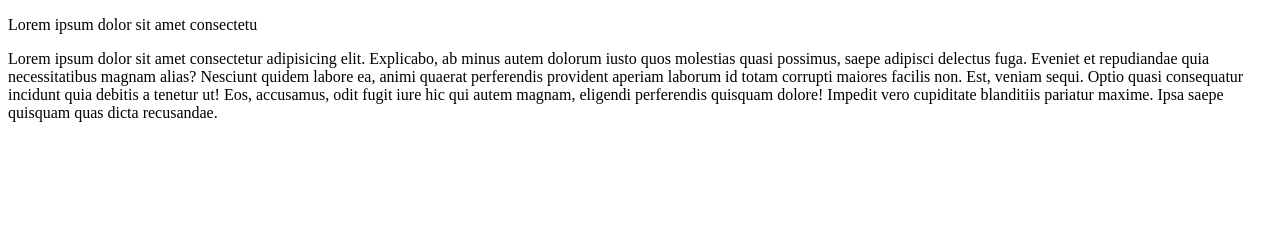
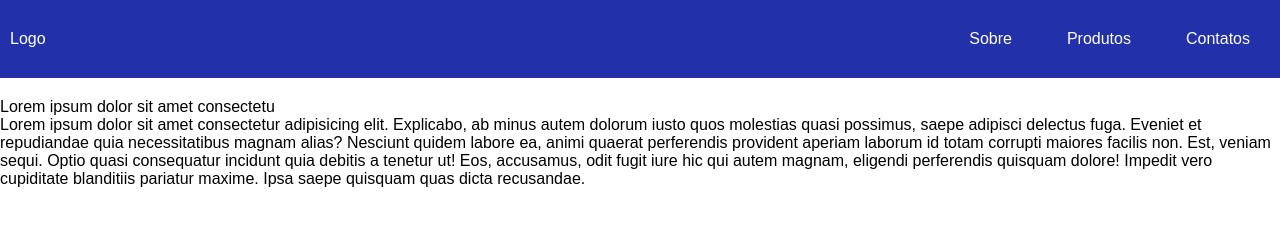
Before and after one commit to Marcosl2/Aula, a plain HTML site: page index.html in a window 1280 px wide. Drawn offline with Linux system fonts and the light colour scheme.

Commit message:
criação do menu e estilo css

```diff
--- a/index.html
+++ b/index.html
@@ -5,8 +5,22 @@
     <meta http-equiv="X-UA-Compatible" content="IE=edge">
     <meta name="viewport" content="width=device-width, initial-scale=1.0">
     <title>aula</title>
+    <link rel="stylesheet" href="style.css">
 </head>
 <body>
+  <header class="header">
+      <a href="/">Logo</a>
+      <nav>
+       <ul class="menu">
+           <li><a href="">Sobre</a></li>
+           <li><a href="">Produtos</a>    </li>
+           <li><a href="">Contatos</a>  </li>
+       </ul>
+
+      </nav>
+  </header>
+
+
     <p>Lorem ipsum dolor sit amet consectetu</p>
     <p>Lorem ipsum dolor sit amet consectetur adipisicing elit. Explicabo, ab minus autem dolorum iusto quos molestias quasi possimus, saepe adipisci delectus fuga. Eveniet et repudiandae quia necessitatibus magnam alias? Nesciunt quidem labore ea, animi quaerat perferendis provident aperiam laborum id totam corrupti maiores facilis non. Est, veniam sequi. Optio quasi consequatur incidunt quia debitis a tenetur ut! Eos, accusamus, odit fugit iure hic qui autem magnam, eligendi perferendis quisquam dolore!
     Impedit vero cupiditate blanditiis pariatur maxime. Ipsa saepe quisquam quas dicta recusandae.</p>
--- /dev/null
+++ b/style.css
@@ -0,0 +1,30 @@
+body, ul, li, p {
+    margin: 0px;
+    padding: 0px;
+    list-style: none;
+    font-size: 1rem;
+    font-family: Arial, Helvetica, sans-serif;
+}
+a {
+    text-decoration: none;
+    color: #fff;
+}
+.header{
+    background-color: rgb(34, 48, 170);
+    display: flex;
+    justify-content: space-between;
+    align-items: center;
+    padding: 10px;
+    flex-wrap: wrap;
+    margin-bottom: 20px;
+}
+.menu{
+    display: flex;
+}
+.menu li{
+    margin-left: 15px;
+    }
+.menu li a{
+    display: block;
+    padding: 20px;
+}
```
